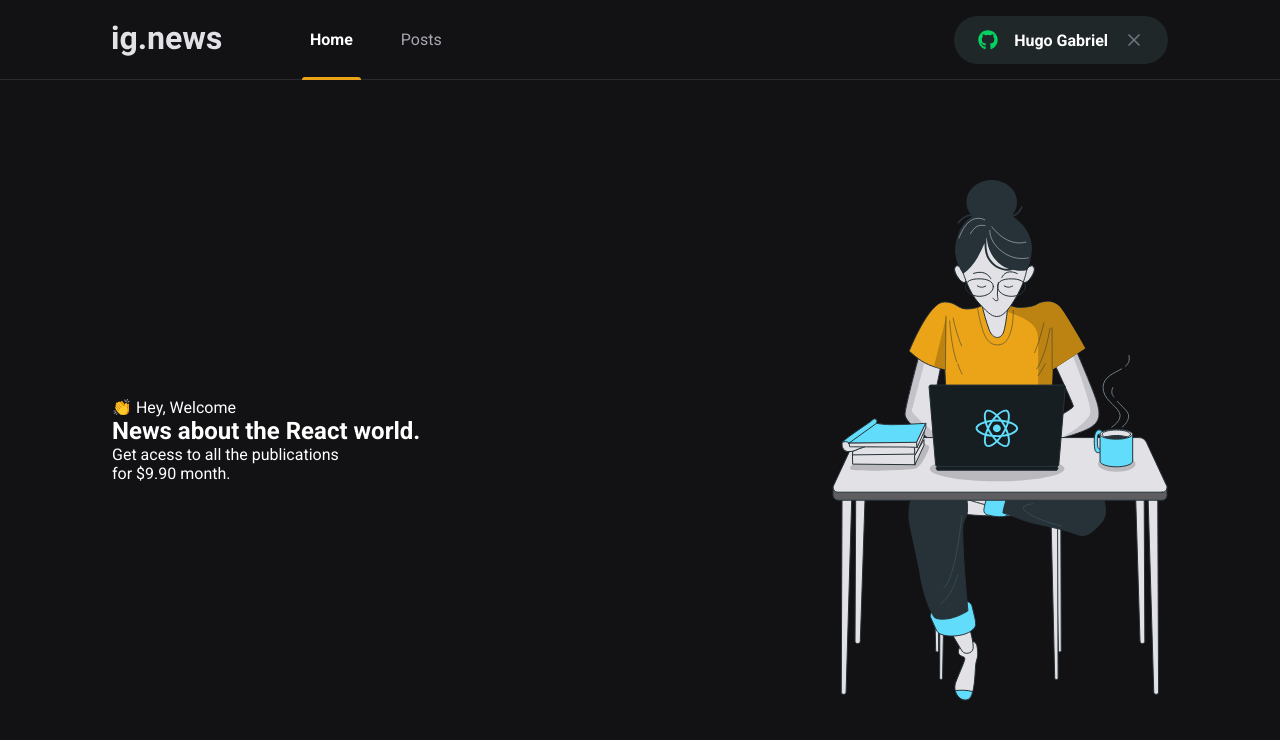
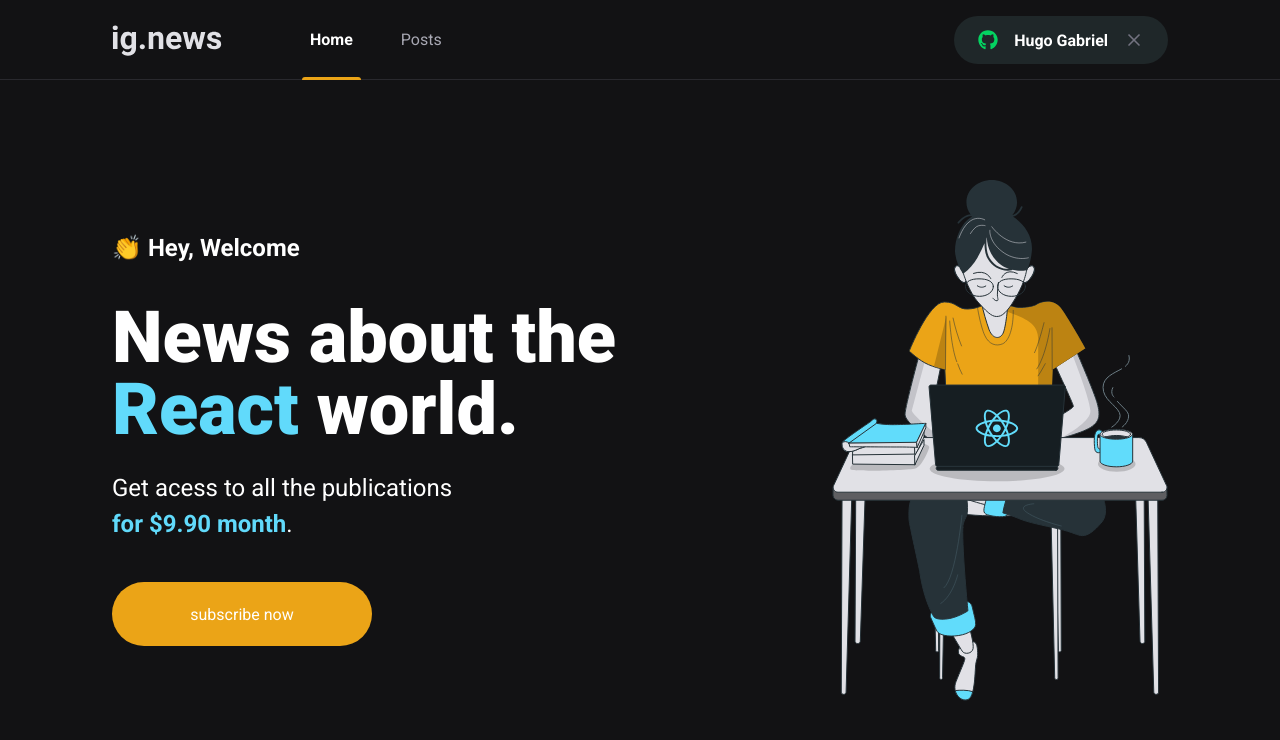
Before and after one commit to HugooSantos/Next-News, a Next.js app: page / in a window 1280 px wide. Shown: the top 740 px of the page. Built offline with nearby package versions, Linux system fonts and the light colour scheme.

Commit message:
created subscribe button

```diff
--- /dev/null
+++ b/src/components/subscribeButton/index.tsx
@@ -0,0 +1,11 @@
+import styles from './styles.module.scss'
+export function SubscribeButton(){
+    return (
+        <button
+        type="button"
+        className={styles.subscribeButton}
+        >
+            subscribe now
+        </button>
+    )
+}
--- /dev/null
+++ b/src/components/subscribeButton/styles.module.scss
@@ -0,0 +1,8 @@
+.subscribeButton {
+    height: 4rem;
+    width: 260px;
+    border:0;
+    border-radius: 2rem;
+    background: var(--yellow-500);
+    color:var(--gray-500);
+}
--- a/src/pages/home.module.scss
+++ b/src/pages/home.module.scss
@@ -9,4 +9,29 @@
 }
 .hero{
     max-width: 600px;
+    > span {
+        font-size: 1.5rem;
+        font-weight: bold;
+    }
+    h1{
+        font-size:4.5rem;
+        line-height: 4.5rem;
+        font-weight: 900;
+        margin-top: 2.5rem;
+        span{
+            color:var(--cyan-500);
+        }
+    }
+    p{
+        font-size: 1.5rem;
+        line-height: 2.25rem;
+        margin-top:1.5rem;
+        span{
+            color: var(--cyan-500);
+            font-weight:bold;
+        }
+    }
+    button{
+        margin-top: 2.5rem;
+    }
 }
--- a/src/pages/index.tsx
+++ b/src/pages/index.tsx
@@ -1,5 +1,5 @@
-
 import Head from 'next/head'
+import { SubscribeButton } from '../components/subscribeButton'
 import styles from './home.module.scss'
 export default function Home() {
   return (
@@ -15,6 +15,7 @@ export default function Home() {
           Get acess to all the publications <br />
           <span>for $9.90 month</span>.
         </p>
+        <SubscribeButton />
       </section>
       <img src="/images/avatar.svg" alt="girl coding" />
     </main>
```
